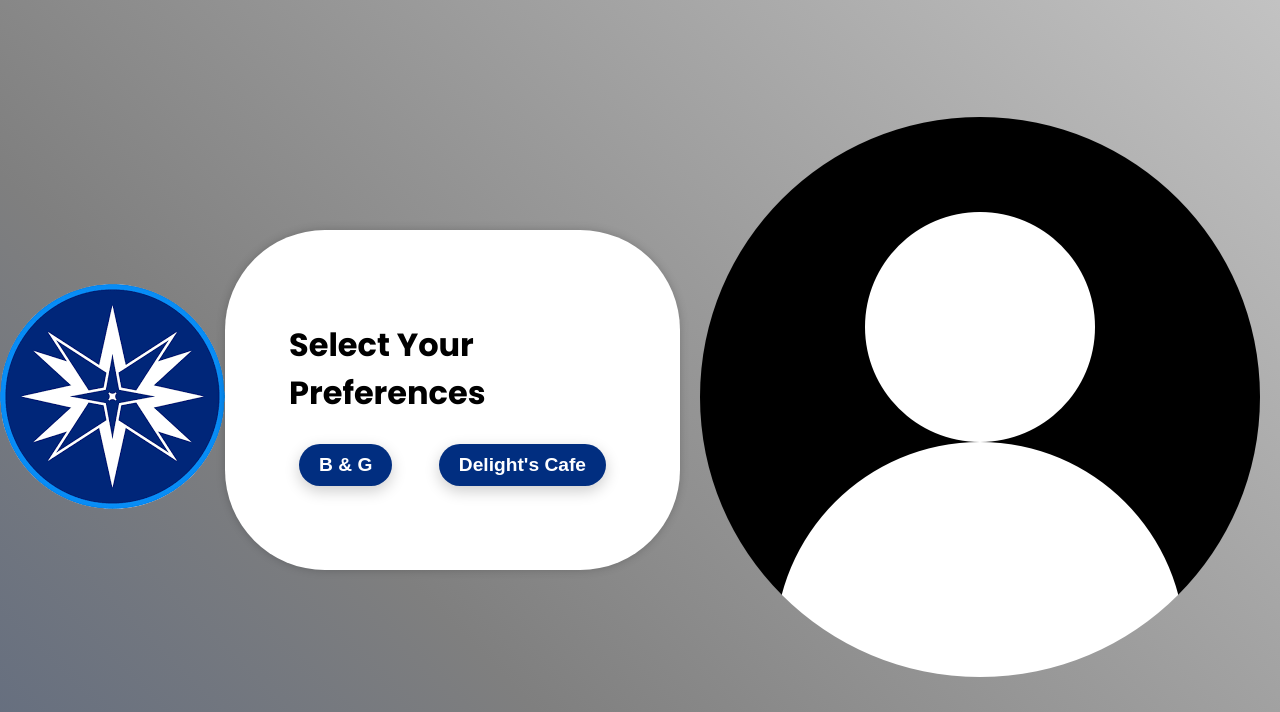
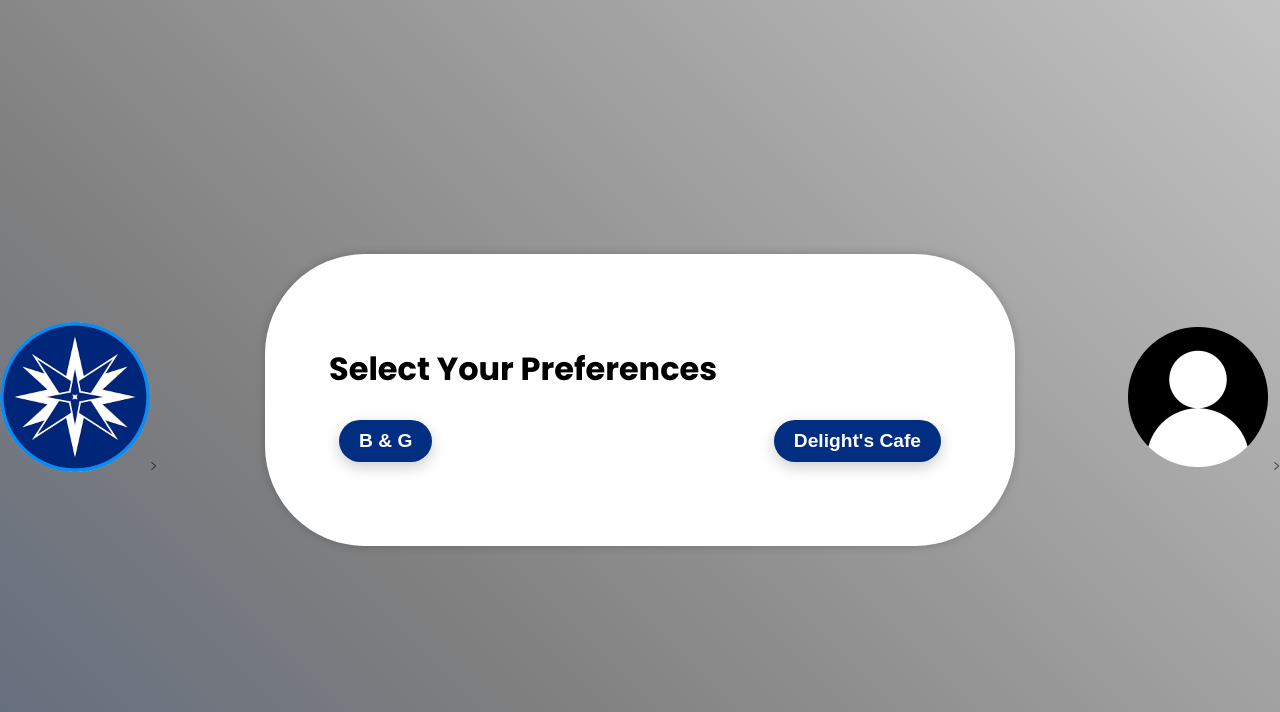
Before and after one commit to JackJack7890/MoraviYum_Food_Review_Website, a Flask app: page /review in a window 1280 px wide. Shown: the top 712 px of the page. Run offline with Flask 3, Linux system fonts and the light colour scheme; the visitor is signed in with stand-in values (Sample User, id 1).

Commit message:
resized images

```diff
--- a/templates/review.html
+++ b/templates/review.html
@@ -10,7 +10,7 @@
 
     <!-- Image container 1 -->
     <div id="image_container">
-        <img src="/moravian_star.png" alt="moravian_star" id="moravian_star_image">
+        <img src="/moravian_star.png" alt="moravian_star" id="moravian_star_image" style="width: 150px; height: auto;">>
     </div>
 
 
@@ -48,7 +48,7 @@
 
  <!-- Image container 2 (initially hidden) -->
  <div id="image_container2" style="display: none;">
-    <img src="/user_profile.png" alt="user_profile" id="user_profile_image">
+    <img src="/user_profile.png" alt="user_profile" id="user_profile_image" style="width: 150px; height: auto;">>
 </div>
 
     <script>
```
